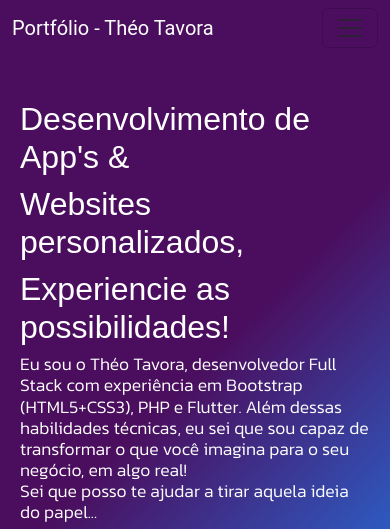
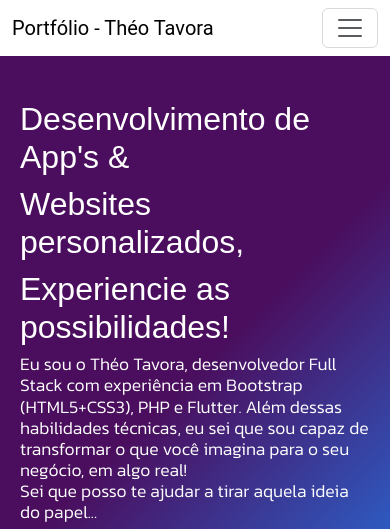
Before and after one commit to TheoTavora/TheoTavoraPortfolio, a website built with Vite: page index.html in a window 390 px wide. Shown: the top 529 px of the page. Built offline with nearby package versions, Linux system fonts and the light colour scheme; some packages are replaced by stand-ins of ours; no server answers; a web font is replaced by a local one.

Commit message:
Navbar branca para celulares

```diff
--- a/index.css
+++ b/index.css
@@ -351,6 +351,16 @@ footer {
 }
 
 @media (max-width: 575.98px) {
+
+    .navbar {
+        background-color: white;
+    }
+
+        .navbar li,
+        .navbar a {
+        color: #000000;
+    }
+
     .presentation-col {
         padding-right: 20px;
         padding-left: 20px;
```
